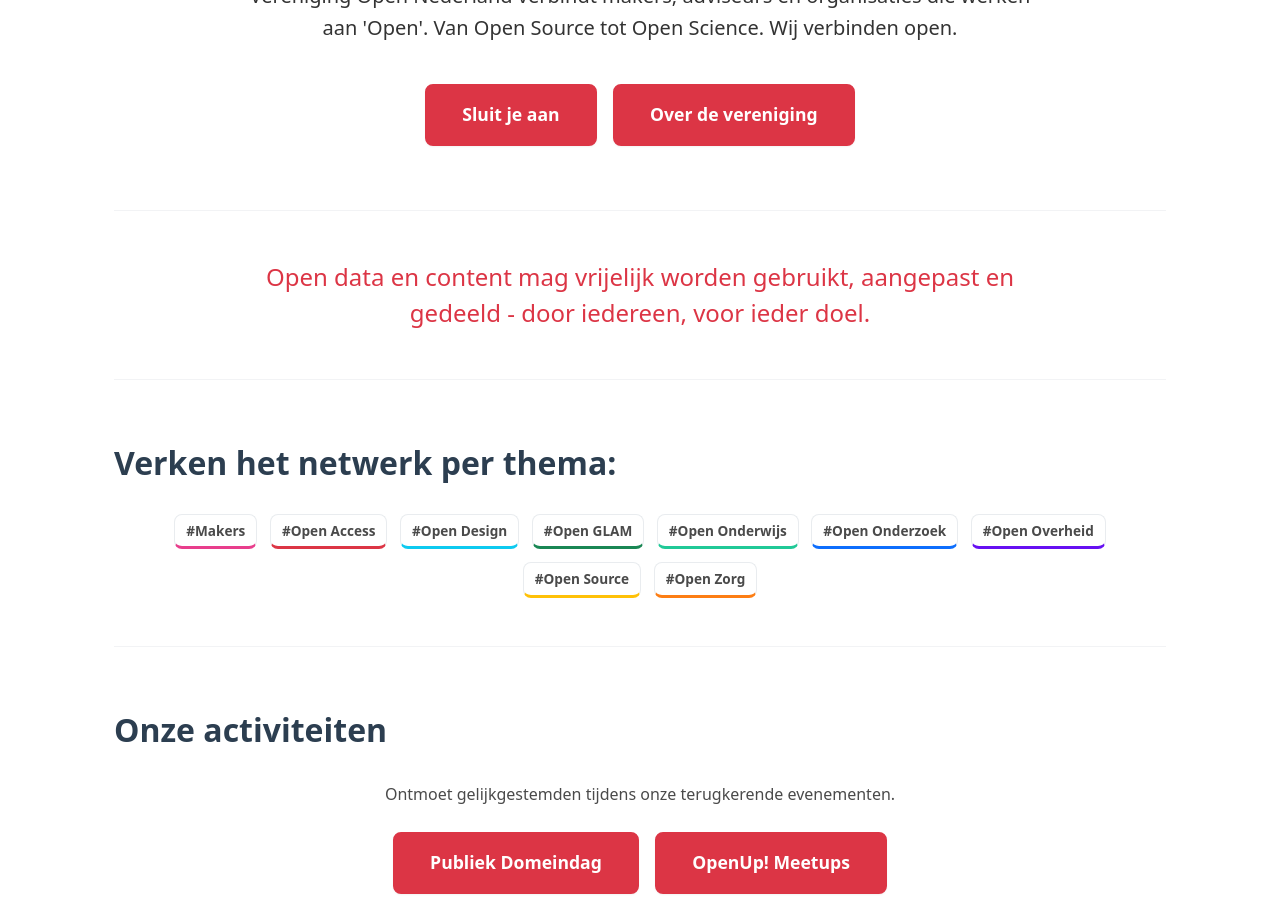
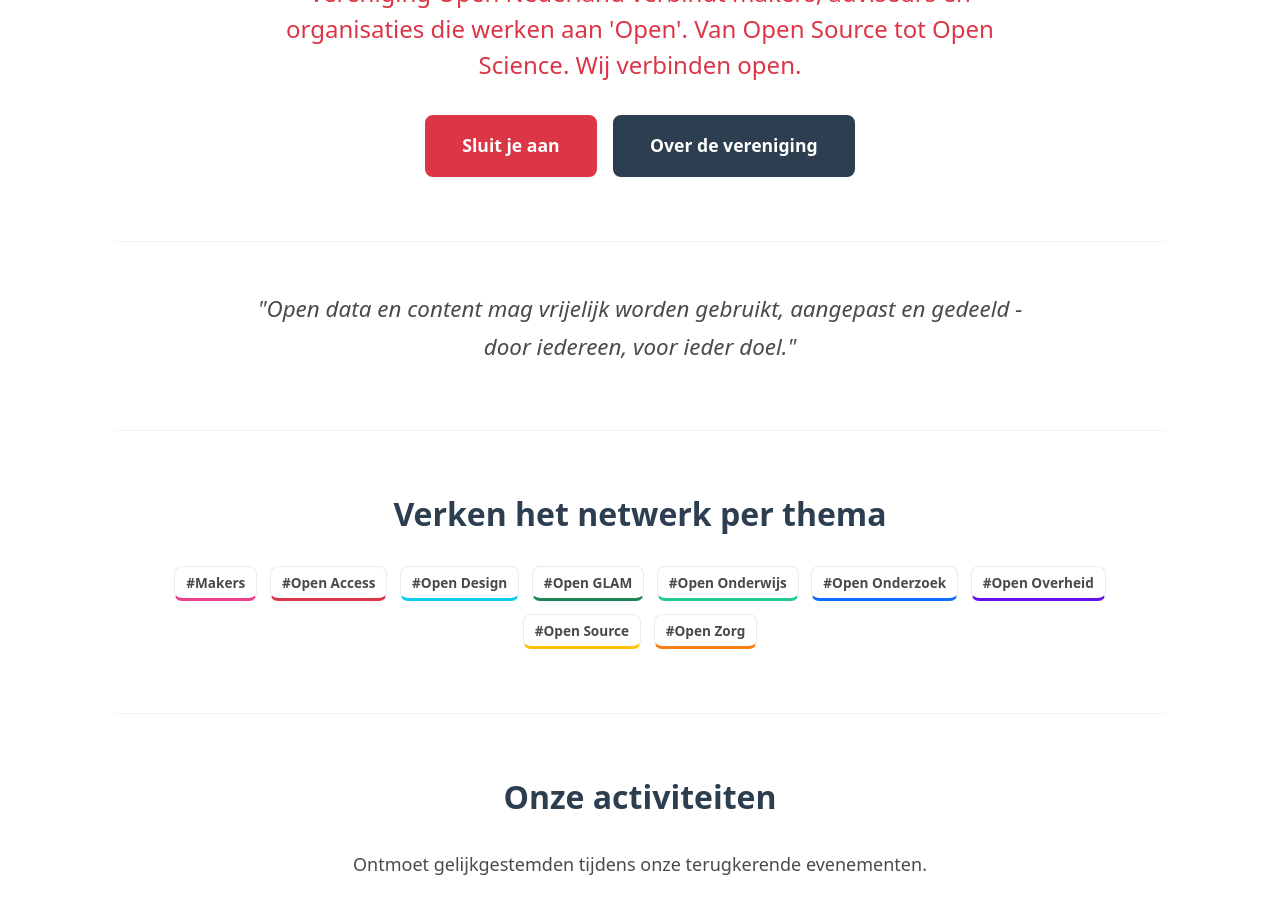
Before and after one commit to opennederland/www.opennederland.nl, a Jekyll site: the page built from index.md, in a window 1280 px wide and 900 px high, scrolled down 616 px. Built offline with Jekyll 4.4.1, drawn with Linux system fonts in a browser that asks for light colours.

Commit message:
index en 404 aangescherpt.

```diff
--- a/_layouts/default.html
+++ b/_layouts/default.html
@@ -45,7 +45,7 @@
     </header>
 
     <main class="wrapper">
-        <h2>{{ page.title }}</h2>
+        <h1>{{ page.title }}</h1>
 
         {% if page.tags %}
             <p>{% include tags.html tags=page.tags %}</p>
--- a/index.md
+++ b/index.md
@@ -5,76 +5,90 @@
 order: 1
 ---
 
-<section style="margin: 2em auto 4em auto; text-align: center; max-width: 800px;">
+<div class="mb-xl container-narrow text-center">
 
-    <p style="font-size: 1.25em; line-height: 1.6; color: #333; margin-bottom: 2em;">
+    <p class="mission-statement mt-0 mb-md">
         Vereniging Open Nederland verbindt makers, adviseurs en organisaties die werken aan 'Open'.
         Van Open Source tot Open Science. Wij verbinden open.
     </p>
 
-    <div style="display: flex; justify-content: center; gap: 1em; flex-wrap: wrap;">
+    <div class="d-flex justify-center flex-wrap gap-md">
         <a href="{{ "/vereniging/#lid-worden" | relative_url }}" class="main-item">
             Sluit je aan
         </a>
-        <a href="{{ "/vereniging/" | relative_url }}" class="main-item" >
+        <a href="{{ "/vereniging/" | relative_url }}" class="main-item" style="background-color: var(--chill-color); border-color: var(--chill-color);">
             Over de vereniging
         </a>
     </div>
-</section>
-
-<hr />
-
-<h2 class="mission-statement">{{ site.open-definition }}</h2>
-
-<hr />
-
-## Verken het netwerk per thema:
-
-<div class="tag-cloud">
-    {% include tags-list.html %}
 </div>
 
 <hr />
 
-## Onze activiteiten
-
-<p style="text-align: center; margin-bottom: 1.5em; max-width: 700px; margin-left: auto; margin-right: auto;">
-    Ontmoet gelijkgestemden tijdens onze terugkerende evenementen.
-</p>
-
-<div style="display: flex; margin: auto; text-align: center; flex-wrap: wrap; justify-content: center; gap: 1em;">
-    <a href="{{ "publiek-domeindag/" | relative_url }}" class="main-item">Publiek Domeindag</a>
-    <a href="{{ "/openup/" | relative_url }}" class="main-item">OpenUp! Meetups</a>
+<div class="mb-xl container-narrow text-center">
+    <blockquote style="font-size: 1.4em; border: none; background: transparent; padding: 0;">
+        "{{ site.open-definition }}"
+    </blockquote>
 </div>
 
 <hr />
 
-## Nieuws uit het netwerk
-
-<p>
-    Een overzicht van wat er speelt bij <a href="{{ "/leden/" | relative_url }}">onze leden</a> en partners.
-    Heb je zelf een tip? <a href="mailto:bestuur@opennederland.nl">Mail ons!</a>
-</p>
-
-<details style="margin-bottom: 2em; font-size: 0.9em; color: #555;">
-    <summary style="cursor: pointer;">Hoe werkt dit nieuwsoverzicht?</summary>
-    <div style="margin-top: 0.5em; padding-left: 1em; border-left: 3px solid #ddd;">
-        <p>
-            Wanneer er een RSS feed beschikbaar is kunnen wij deze ook hier tonen.
-            Dit is een overzicht wat er afgelopen periode op de sites van deze leden
-            en aanverwante organisaties geplaatst is. Open Nederland heeft geen
-            controle over de inhoud van deze berichten en niet alle berichten zullen
-            even relevant zijn voor de missie van Open Nederland.
-        </p>
+<div class="mb-xl text-center">
+    <h2 class="mb-md">Verken het netwerk per thema</h2>
+    <div class="tag-cloud">
+        {% include tags-list.html %}
     </div>
-</details>
-
-{% include nieuwsnetwerk.html limit=3 %}
-
-<div style="padding: 1em 0; text-align: center;">
-    <a href="{{ "/nieuws-netwerk/" | relative_url }}" class="main-item">Bekijk al het nieuws</a>
 </div>
 
 <hr />
 
-{% include laposta.html %}
+<div class="mb-xl text-center">
+    <h2>Onze activiteiten</h2>
+
+    <p class="content-body container-narrow mb-md">
+        Ontmoet gelijkgestemden tijdens onze terugkerende evenementen.
+    </p>
+
+    <div class="d-flex justify-center flex-wrap gap-md">
+        <a href="{{ "publiek-domeindag/" | relative_url }}" class="main-item">Publiek Domeindag</a>
+        <a href="{{ "/openup/" | relative_url }}" class="main-item">OpenUp! Meetups</a>
+    </div>
+</div>
+
+<hr />
+
+<div class="mb-xl">
+    <h2 class="text-center">Nieuws uit het netwerk</h2>
+
+    <div class="container-narrow text-center content-body mb-md">
+        <p>
+            Een overzicht van wat er speelt bij <a href="{{ "/leden/" | relative_url }}">onze leden</a> en partners.
+            Heb je zelf een tip? <a href="mailto:bestuur@opennederland.nl">Mail ons!</a>
+        </p>
+    </div>
+
+    <div class="container-narrow mb-md">
+        <details class="text-muted" style="font-size: 0.9em;">
+            <summary style="cursor: pointer; text-align: center;">Hoe werkt dit nieuwsoverzicht?</summary>
+            <div class="mt-sm p-3 bg-light border rounded">
+                <p class="mb-0">
+                    Wanneer er een RSS feed beschikbaar is kunnen wij deze ook hier tonen.
+                    Dit is een overzicht wat er afgelopen periode op de sites van deze leden
+                    en aanverwante organisaties geplaatst is. Open Nederland heeft geen
+                    controle over de inhoud van deze berichten.
+                </p>
+            </div>
+        </details>
+    </div>
+
+    {% include nieuwsnetwerk.html limit=3 %}
+
+    <div class="container-center mt-md">
+        <a href="{{ "/nieuws-netwerk/" | relative_url }}" class="main-item">Bekijk al het nieuws</a>
+    </div>
+</div>
+
+<hr />
+
+<div class="mb-xl">
+    {% include laposta.html %}
+</div>
```
Also changed, not shown: 404.md (+37 -3 lines).
